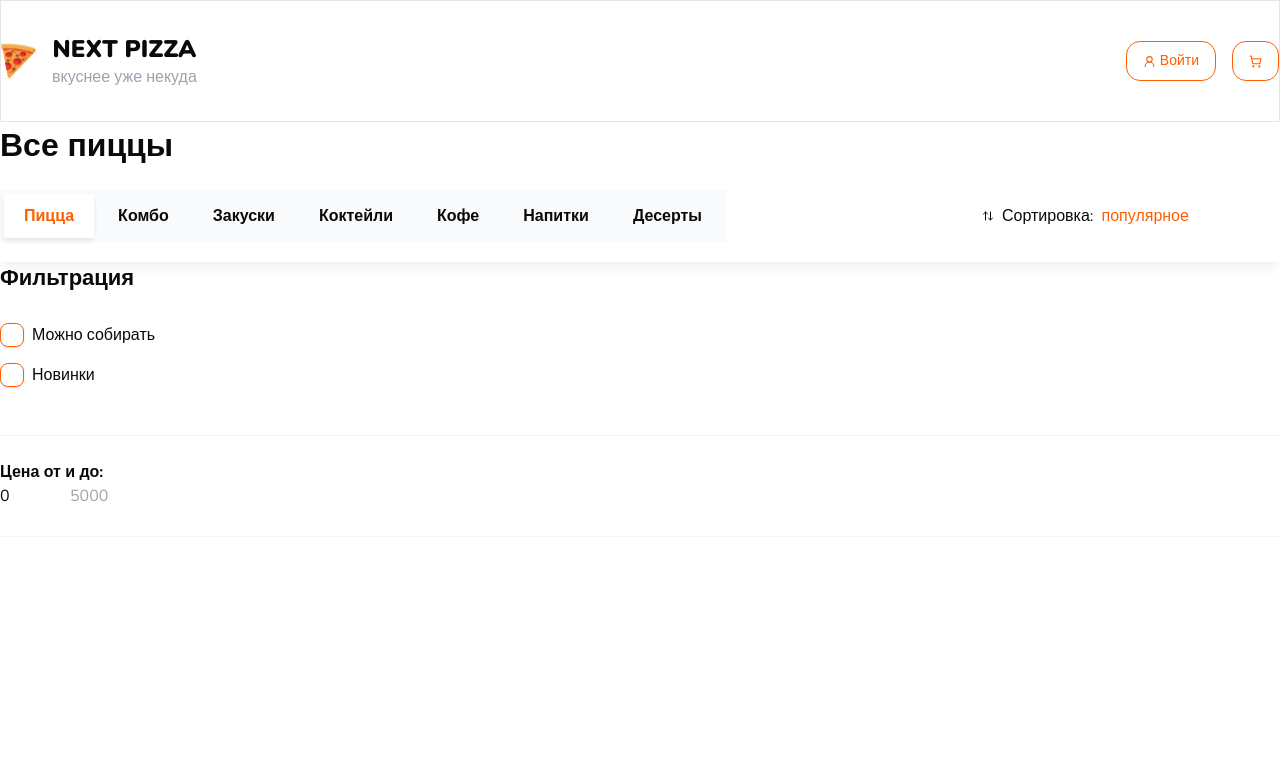
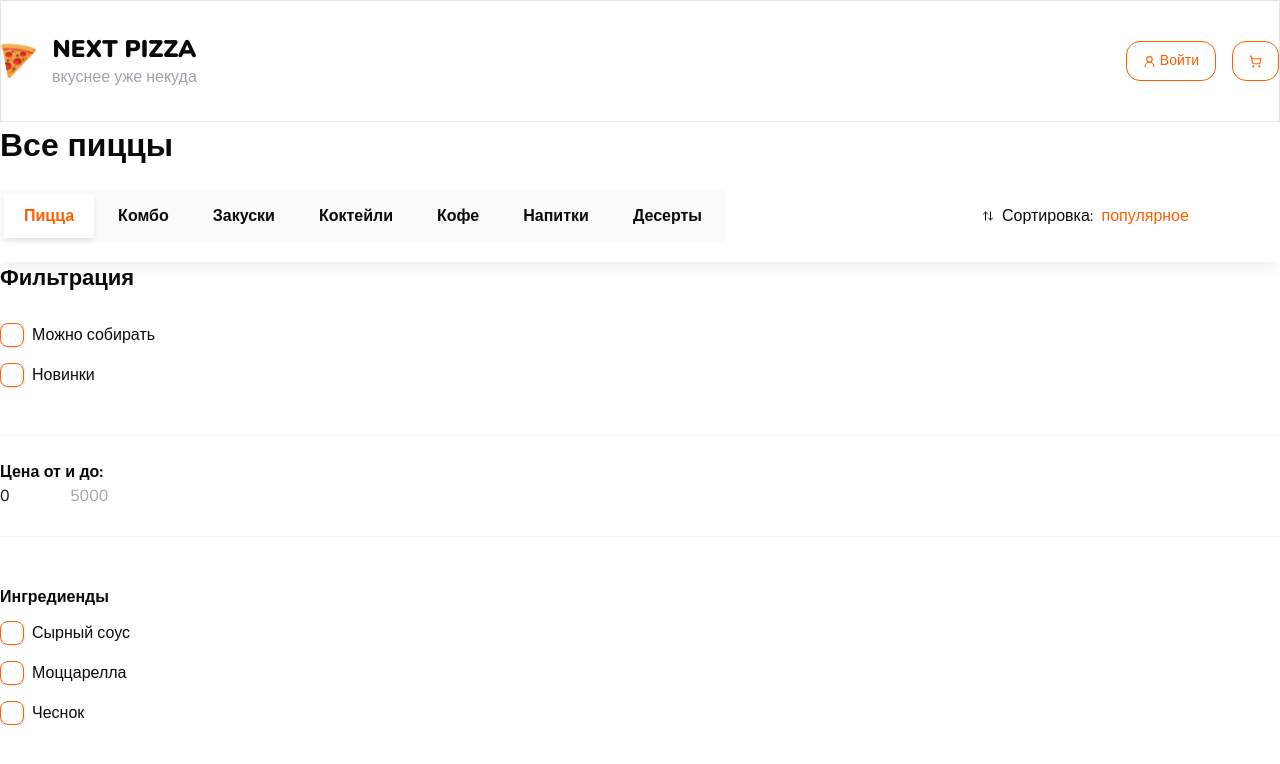
Before and after one commit to TwelveHeavens/NextJSMy, a Next.js app: page / in a window 1280 px wide. Shown: the top 764 px of the page. Built offline with nearby package versions, Linux system fonts and the light colour scheme.

Commit message:
thirteenth commit

```diff
--- a/components/shared/checkbox-filters-group.tsx
+++ b/components/shared/checkbox-filters-group.tsx
@@ -21,19 +21,24 @@ export const CheckboxFiltersGroup: React.FC<Props> = ({
     title,
     items,
     defaultItems,
+    limit = 5,
     searchInputPlaceholder = 'Поиск...',
     className,
     onChange,
     defaultValue,
 }) => {
     const [showAll, setShowAll] = React.useState(false);
+
     const [searchValue, setSearchValue] = React.useState('');
+
     const onChangeSearchInput = (e: React.ChangeEvent<HTMLInputElement>) => {
         setSearchValue(e.target.value);
     }
+
     const list = showAll
         ? items.filter((item) => item.text.toLowerCase().includes(searchValue.toLowerCase()))
         : defaultItems.slice(0, limit);
+
     return (
         <div className={className}>
             <p className="font-bold mb-3">{title}</p>
@@ -61,7 +66,7 @@ export const CheckboxFiltersGroup: React.FC<Props> = ({
             </div>
 
             {items.length > limit && (
-                <div className={showAll ? 'border-t border-t-neutral-100 mt-4' :}>
+                <div className={showAll ? 'border-t border-t-neutral-100 mt-4' : ''}>
                     <button onClick = {() => setShowAll(!showAll)} className="text-primary mt-3">
                         {showAll ? 'Скрыть' : 'Показать все'}
                     </button>
--- a/components/shared/filters.tsx
+++ b/components/shared/filters.tsx
@@ -1,3 +1,4 @@
+import { CheckboxFiltersGroup } from "./checkbox-filters-group";
 import { FilterCheckbox } from "./filter-checkbox";
 import { Title } from "./title";
 
@@ -21,6 +22,52 @@ export const Filters: React.FC<Props> = ({ className }) => {
                     <input type="number" placeholder="5000" min={100} max={5000}/>
                 </div>
             </div>
+
+            <CheckboxFiltersGroup
+                className="mt-5"
+                title="Ингредиенды"
+                limit={6}
+                defaultItems={[
+                    {
+                        text:'Сырный соус',
+                        value:'1',
+                    },
+                    {
+                        text:'Моццарелла',
+                        value:'2',
+                    },
+                    {
+                        text:'Чеснок',
+                        value:'3',
+                    },
+                ]}
+                items={[
+                    {
+                        text:'Сырный соус',
+                        value:'1',
+                    },
+                    {
+                        text:'Моццарелла',
+                        value:'2',
+                    },
+                    {
+                        text:'Солённые огурчики',
+                        value:'3',
+                    },
+                    {
+                        text:'Красный лук',
+                        value:'4',
+                    },
+                    {
+                        text:'Грибы',
+                        value:'5',
+                    },
+                    {
+                        text:'Томаты',
+                        value:'6',
+                    },
+                ]}
+                />
         </div>
         </>
     );
```
